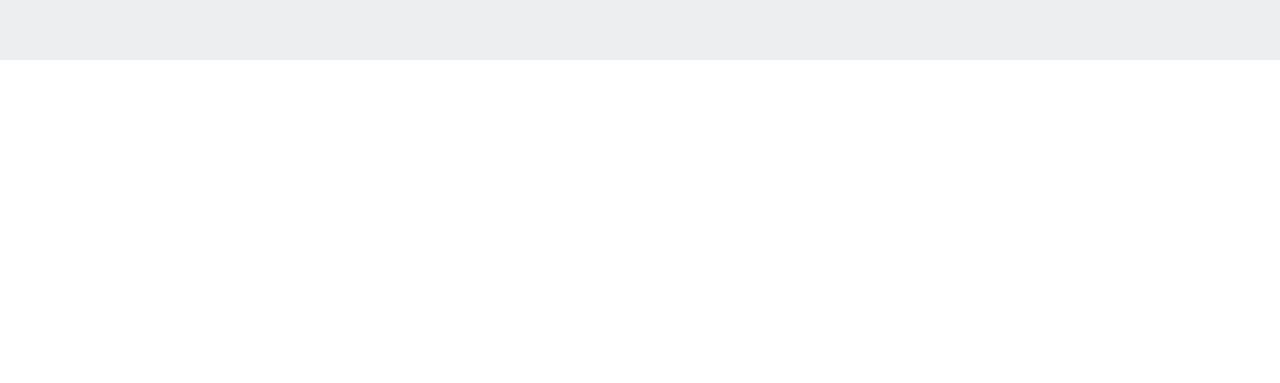
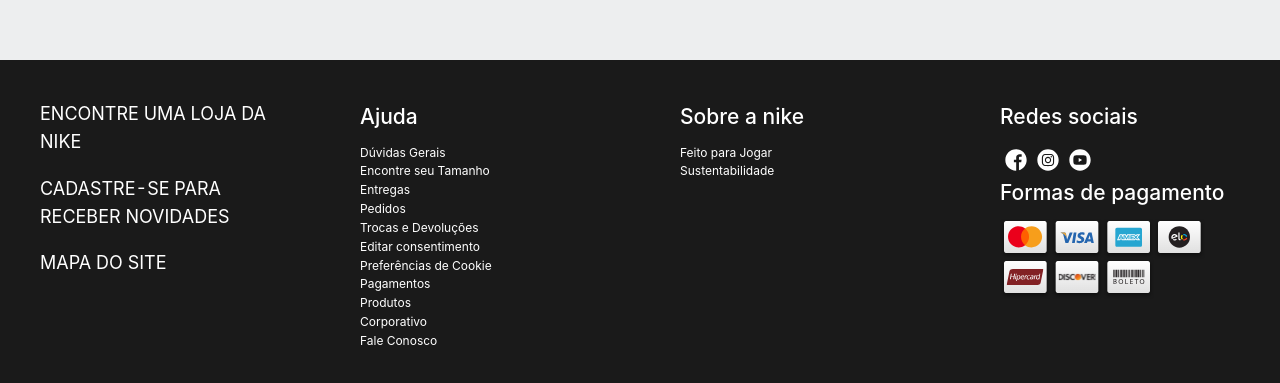
Before and after one commit to mrviniciux/nike-geolocation-frontend, a Next.js app: page / in a window 1280 px wide. Shown: the part 920-1303 px from the top of the page. Before the commit the page ends 980 px from the top, so only its background shows below. Built offline with nearby package versions, Linux system fonts and the light colour scheme.

Commit message:
New component: footer

```diff
--- /dev/null
+++ b/components/footer/Footer.js
@@ -0,0 +1,48 @@
+import { Row, Col } from 'antd';
+import styles from './Footer.module.scss'
+
+const Footer = () => (
+      <Row className={styles['footer-container']}>
+        <Col span={6} className={styles['main-links-container']}>
+            <p className={styles['main-links']}><a href="#">Encontre uma loja da nike</a></p>
+            <p className={styles['main-links']}><a href="#">Cadastre-se para receber novidades</a></p>
+            <p className={styles['main-links']}><a href="#">Mapa do site</a></p>
+        </Col>
+        <Col span={6} className={styles['caption-links-container']}>
+            <h2>Ajuda</h2>
+            <p className={styles['caption-link']}><a href="#">Dúvidas Gerais</a></p>
+            <p className={styles['caption-link']}><a href="#">Encontre seu Tamanho</a></p>
+            <p className={styles['caption-link']}><a href="#">Entregas</a></p>
+            <p className={styles['caption-link']}><a href="#">Pedidos</a></p>
+            <p className={styles['caption-link']}><a href="#">Trocas e Devoluções</a></p>
+            <p className={styles['caption-link']}><a href="#">Editar consentimento</a></p>
+            <p className={styles['caption-link']}><a href="#">Preferências de Cookie</a></p>
+            <p className={styles['caption-link']}><a href="#">Pagamentos</a></p>
+            <p className={styles['caption-link']}><a href="#">Produtos</a></p>
+            <p className={styles['caption-link']}><a href="#">Corporativo</a></p>
+            <p className={styles['caption-link']}><a href="#">Fale Conosco</a></p>
+        </Col>
+        <Col span={6} className={styles['about-nike']}>
+            <h2>Sobre a nike</h2>
+            <p className={styles['caption-link']}><a href="#">Feito para Jogar</a></p>
+            <p className={styles['caption-link']}><a href="#">Sustentabilidade</a></p>
+        </Col>
+        <Col span={6} className={styles['social-payment']}>
+            <h2>Redes sociais</h2>
+            <img src="/assets/logo_redes_sociais_facebook.svg" />
+            <img src="/assets/logo_redes_sociais_instagram.svg" />
+            <img src="/assets/logo_redes_sociais_youtube.svg" />
+
+            <h2>Formas de pagamento</h2>
+            <img src="/assets/pgto_Mastercard.svg"></img>
+            <img src="/assets/pgto_Visa.svg"></img>
+            <img src="/assets/pgto_Amex.svg"></img>
+            <img src="/assets/pgto_Elo.svg"></img>
+            <img src="/assets/pgto_Hipercard.svg"></img>
+            <img src="/assets/pgto_Discover.svg"></img>
+            <img src="/assets/pgto_Boleto.svg"></img>
+        </Col>
+      </Row>
+);
+
+export default Footer;
--- /dev/null
+++ b/components/footer/Footer.module.scss
@@ -0,0 +1,24 @@
+.footer-container {
+    background-color: #1A1A1A;
+    min-height: 20vh;
+
+    .main-links-container, .caption-links-container, .about-nike, .social-payment {
+        padding: 40px;
+
+        .caption-link {
+            font-size: 12px;
+            margin-bottom: 0;
+        }
+    }
+
+    a, h2 {
+        color: white;
+    }
+
+    .main-links-container {
+        .main-links {
+            text-transform: uppercase;
+            font-size: 18px;
+        }
+    }
+}
--- a/pages/index.js
+++ b/pages/index.js
@@ -2,6 +2,7 @@
 import { HomeOutlined } from '@ant-design/icons';
 import styles from '../styles/pages/Home.module.scss';
 import Header from '../components/header/Header';
+import Footer from '../components/footer/Footer';
 
 const { Title } = Typography;
 
@@ -16,6 +17,7 @@
           teste sbfasdfs
         </section>
       </main>
+      <Footer />
     </>
   );
 }
```
